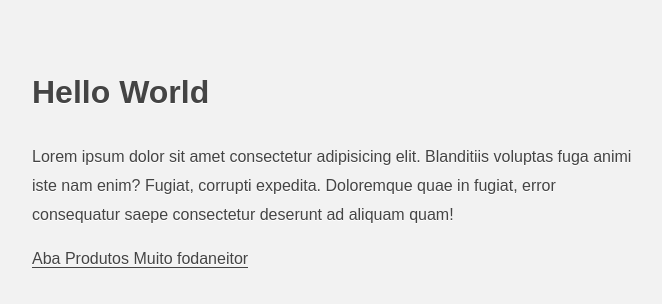
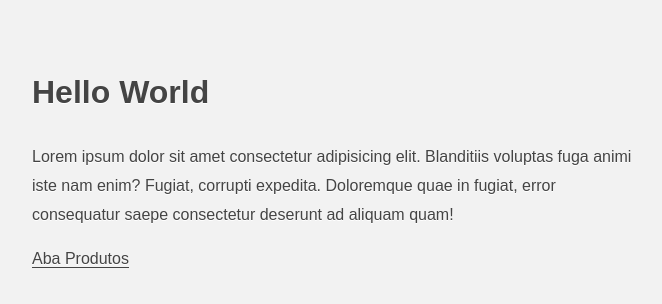
Before and after one commit to ArthurGoetz/TrabalhoFinalCPW, a plain HTML site: page index.html in a window 1280 px wide. Shown: the whole page, without its empty margins (308-970 px from the left). Drawn offline with Linux system fonts and the light colour scheme.

Commit message:
EnsinandoUsarGit

```diff
--- a/index.html
+++ b/index.html
@@ -13,7 +13,7 @@
     </p>
     <a href="produtos/pcbolado.html"
     target="_blank" title="Aba produtos">
-    Aba Produtos Muito fodaneitor
+    Aba Produtos
     </a>
 </body>
 </html>
```
